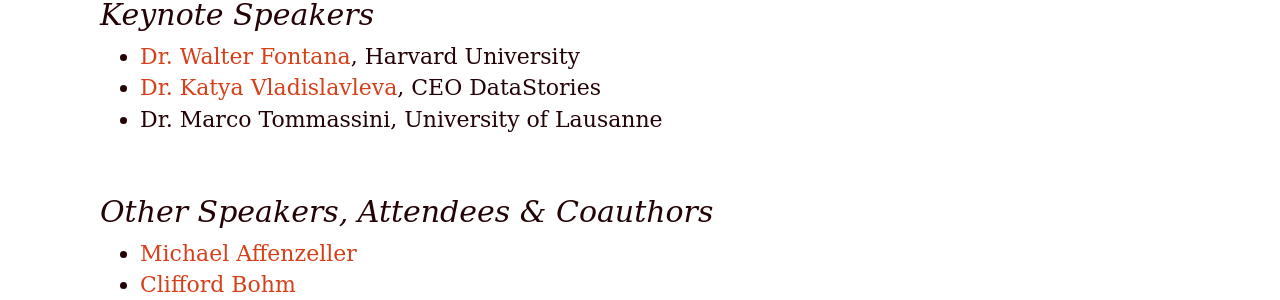
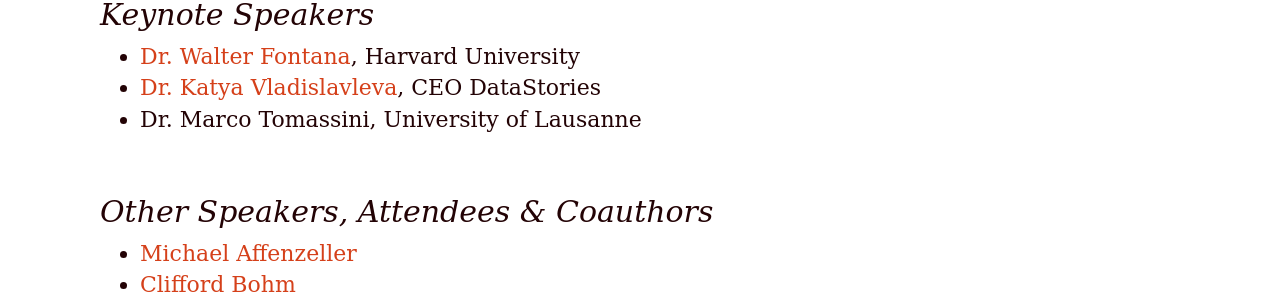
Before and after one commit to GPTP-workshop/gptp-workshop.github.io, a Jekyll site: the page built from attendees.md, in a window 1280 px wide and 900 px high, scrolled down 350 px. Shown: the part 153-453 px from the top of the window. Built offline with Jekyll 4.4.1, drawn with Linux system fonts in a browser that asks for light colours; our own code applies the rules of GitHub Pages for plain Markdown files.

Commit message:
fixed Tomassini spelling

```diff
--- a/attendees.md
+++ b/attendees.md
@@ -16,7 +16,7 @@ dates: "May 17-20, 2018"
 
 - [Dr. Walter Fontana](https://fontana.hms.harvard.edu), Harvard University
 - [Dr. Katya Vladislavleva](https://datastories.com/about), CEO DataStories
-- Dr. Marco Tommassini, University of Lausanne
+- Dr. Marco Tomassini, University of Lausanne
 
 ## Other Speakers, Attendees & Coauthors
 
```
